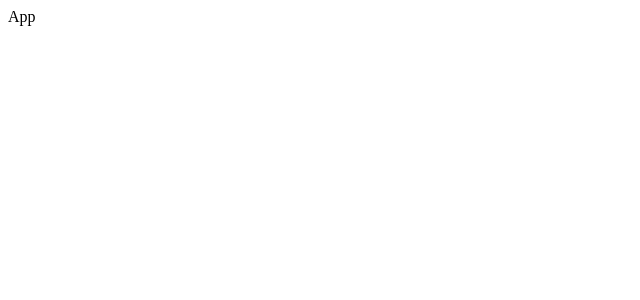
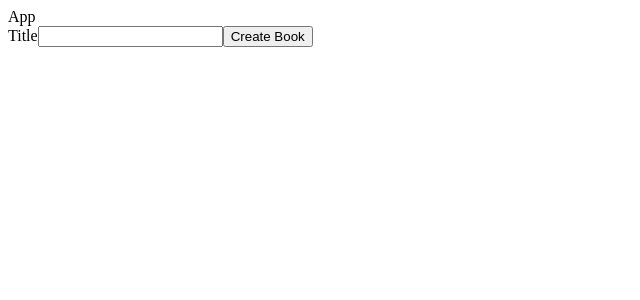
Before and after one commit to Braden-C/Favorite-Books, a React (Create React App) app: page / in a window 1280 px wide. Shown: the top 300 px of the page, without its empty margins (0-640 px from the left). Built offline with nearby package versions, Linux system fonts and the light colour scheme.

Commit message:
wire up BookCreate component with state

```diff
--- a/src/App.js
+++ b/src/App.js
@@ -1,5 +1,19 @@
+import { useState } from "react";
+import BookCreate from "./BookCreate";
+
 function App() {
-  return <div>App</div>;
+  const [books, setBooks] = useState({});
+
+  const createBook = (title) => {
+    console.log("add book with title", title);
+  };
+
+  return (
+    <div>
+      App
+      <BookCreate onCreate={createBook} />
+    </div>
+  );
 }
 
 export default App;
--- a/src/BookCreate.js
+++ b/src/BookCreate.js
@@ -0,0 +1,26 @@
+import { useState } from "react";
+
+function BookCreate({ onCreate }) {
+  const [title, setTitle] = useState("");
+
+  const handleChange = (event) => {
+    setTitle(event.target.value);
+  };
+
+  const handleSubmit = (event) => {
+    event.preventDefault();
+    onCreate(title);
+  };
+
+  return (
+    <div>
+      <form onSubmit={handleSubmit}>
+        <label>Title</label>
+        <input value={title} onChange={handleChange} />
+        <button>Create Book</button>
+      </form>
+    </div>
+  );
+}
+
+export default BookCreate;
```
